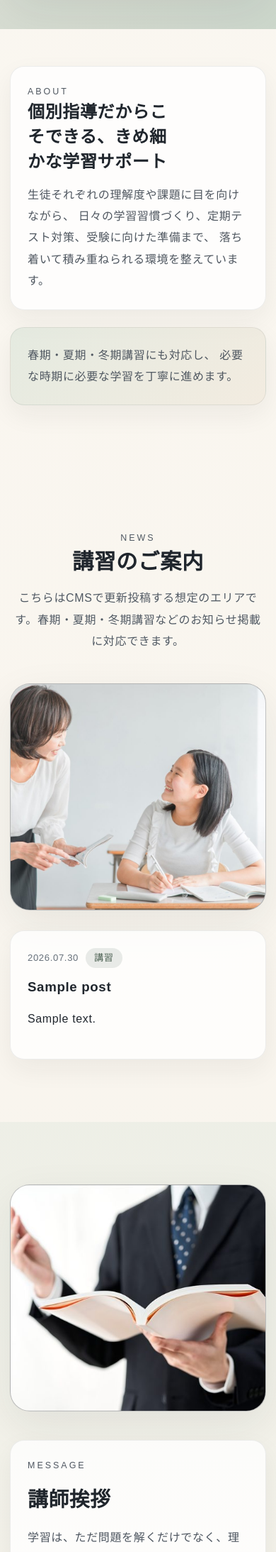
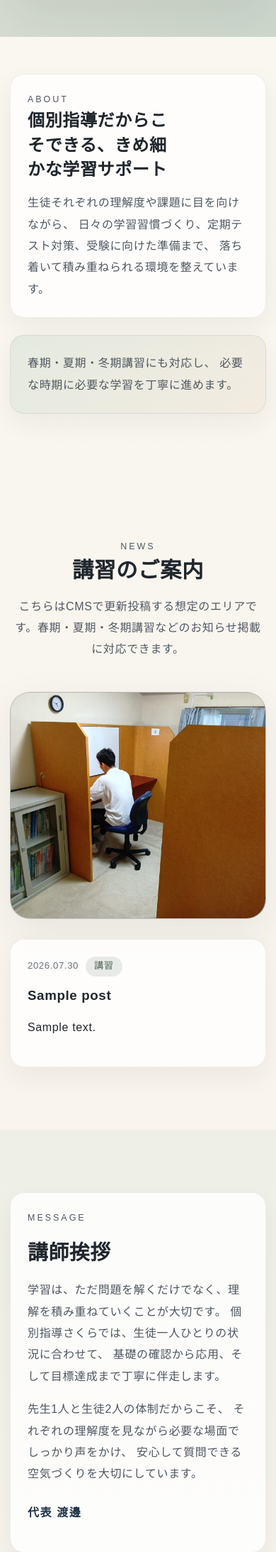
Before and after one commit to Tsukasa0105/sakura, a WordPress theme: template front-page.php in a window 390 px wide. Shown: the part 1355-3542 px from the top of the page at 71% size. Run offline with PHP 8.4 and a stand-in for WordPress, Linux system fonts and the light colour scheme; the site name, menu and one post (Sample post) are stand-ins, and other content is empty.

Commit message:
Swap in the client's real photos and drop the teacher photo slot
Hero and news now use the actual classroom photos the client supplied
(two students in study booths; a student at a booth with a whiteboard)
instead of the stock-style placeholders. The hero photo is a symmetric
two-subject composition, so the hero visual switched from a tall
portrait box to an aspect-ratio: 4/3 frame matching the source photo —
the old portrait crop would have cut off both students, keeping only
the empty curtain in the middle.

Removed the teacher-message image entirely per request: section-teacher.php
no longer has a split-grid image column, just a centered content card
(new .content-card-solo, max-width 760px). Deleted the now-unused
teacher-representative.jpg and the split-grid/teacher-image CSS.

While re-rendering the hero to check the new photo's crop, found the
h1's desktop/tablet clamp (2.4rem, 5.3vw, 5.4rem) let the font outgrow
hero-copy's available width from ~1080-1920px, splitting "個別指導" into
"指"/"導" — a wider-viewport version of the mobile issue fixed earlier.
Tightened it to clamp(2.2rem, 3.4vw, 3.4rem); verified with headless
Chromium screenshots at 1080/1230/1440/1920px that all three lines now
render as single rows.

```diff
--- a/assets/css/main.css
+++ b/assets/css/main.css
@@ -257,7 +257,7 @@ img {
 
 .hero h1 {
   margin: 0;
-  font-size: clamp(2.4rem, 5.3vw, 5.4rem);
+  font-size: clamp(2.2rem, 3.4vw, 3.4rem);
   line-height: 1.2;
   letter-spacing: 0.06em;
   font-weight: 700;
@@ -365,8 +365,8 @@ img {
 }
 
 .hero-placeholder {
-  max-width: 520px;
-  min-height: 680px;
+  max-width: 620px;
+  aspect-ratio: 4 / 3;
 }
 
 .section {
@@ -500,19 +500,13 @@ img {
   line-height: 1.55;
 }
 
-.split-grid {
-  display: grid;
-  grid-template-columns: 0.92fr 1.08fr;
-  gap: 40px;
-  align-items: center;
+.content-card {
+  padding: 42px;
 }
 
-.teacher-image {
-  min-height: 520px;
-}
-
-.content-card {
-  padding: 42px;
+.content-card-solo {
+  max-width: 760px;
+  margin: 0 auto;
 }
 
 .content-card h2 {
@@ -702,7 +696,6 @@ img {
   .hero-inner,
   .intro-panel,
   .news-layout,
-  .split-grid,
   .access-grid,
   .course-grid,
   .contact-grid {
@@ -715,11 +708,9 @@ img {
 
   .hero-placeholder {
     max-width: none;
-    min-height: 420px;
   }
 
-  .news-image,
-  .teacher-image {
+  .news-image {
     min-height: 320px;
   }
 }
@@ -822,14 +813,8 @@ main [id] {
   }
 }
 
-/* 3. The hero image placeholder stayed 420px tall even on small phones,
-      pushing the headline and CTAs far below the fold. Shrunk it further
-      under 640px. */
+/* 3. Extra scroll offset for the sticky header on small phones. */
 @media (max-width: 640px) {
-  .hero-placeholder {
-    min-height: 260px;
-  }
-
   main [id] {
     scroll-margin-top: 98px;
   }
--- a/template-parts/section-hero.php
+++ b/template-parts/section-hero.php
@@ -46,9 +46,9 @@
 			<div class="image-placeholder hero-placeholder">
 				<img
 					src="<?php echo esc_url( get_template_directory_uri() . '/assets/images/hero-students.jpg' ); ?>"
-					alt="個別指導さくらで学習に取り組む生徒たち"
-					width="1200"
-					height="801"
+					alt="個別指導さくらの自習ブースで学習に取り組む生徒たち"
+					width="1400"
+					height="1054"
 					loading="eager"
 					fetchpriority="high"
 				>
--- a/template-parts/section-news.php
+++ b/template-parts/section-news.php
@@ -29,9 +29,9 @@ $sakura_news_query = new WP_Query(
 			<div class="image-placeholder news-image">
 				<img
 					src="<?php echo esc_url( get_template_directory_uri() . '/assets/images/news-lesson.jpg' ); ?>"
-					alt="講師と生徒による授業の様子"
-					width="1200"
-					height="799"
+					alt="自習ブースで学習に取り組む生徒"
+					width="1400"
+					height="1054"
 					loading="lazy"
 				>
 			</div>
--- a/template-parts/section-teacher.php
+++ b/template-parts/section-teacher.php
@@ -4,18 +4,8 @@
  */
 ?>
 <section class="section section-soft" id="teacher">
-	<div class="container split-grid">
-		<div class="image-placeholder teacher-image">
-			<img
-				src="<?php echo esc_url( get_template_directory_uri() . '/assets/images/teacher-representative.jpg' ); ?>"
-				alt="代表 渡邊"
-				width="645"
-				height="430"
-				loading="lazy"
-			>
-		</div>
-
-		<div class="content-card">
+	<div class="container">
+		<div class="content-card content-card-solo">
 			<p class="section-label">MESSAGE</p>
 			<h2>講師挨拶</h2>
 			<p>
```
Also changed, not shown: assets/images/hero-students.jpg, assets/images/news-lesson.jpg, assets/images/teacher-representative.jpg (deleted).
